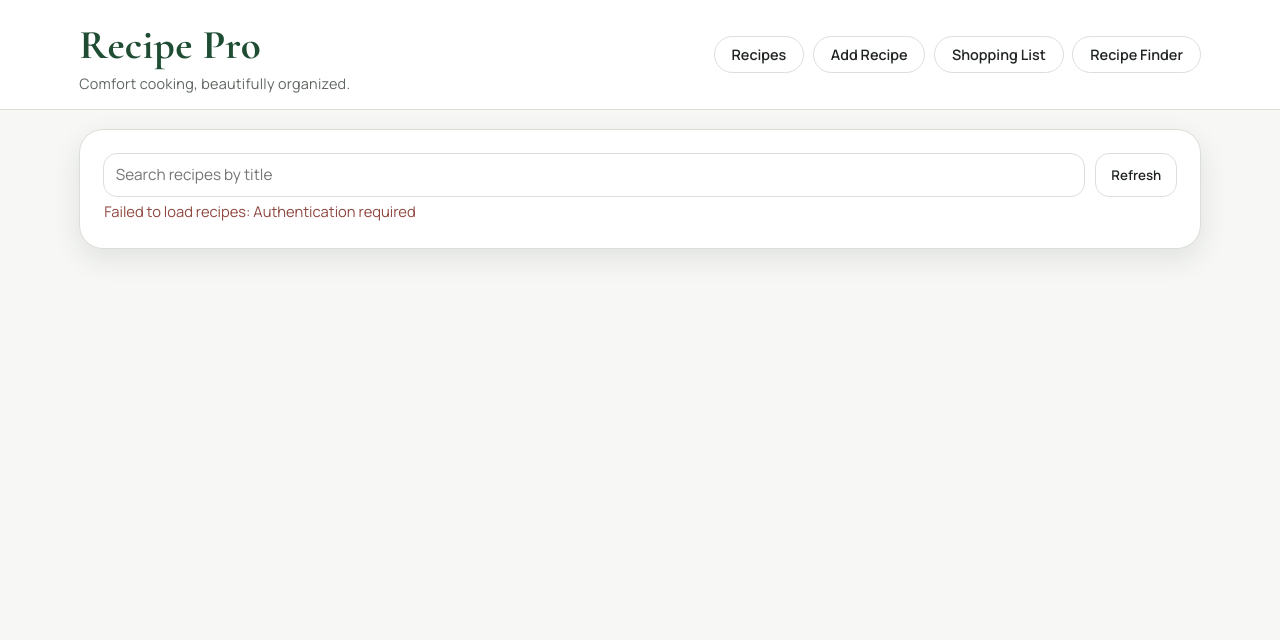
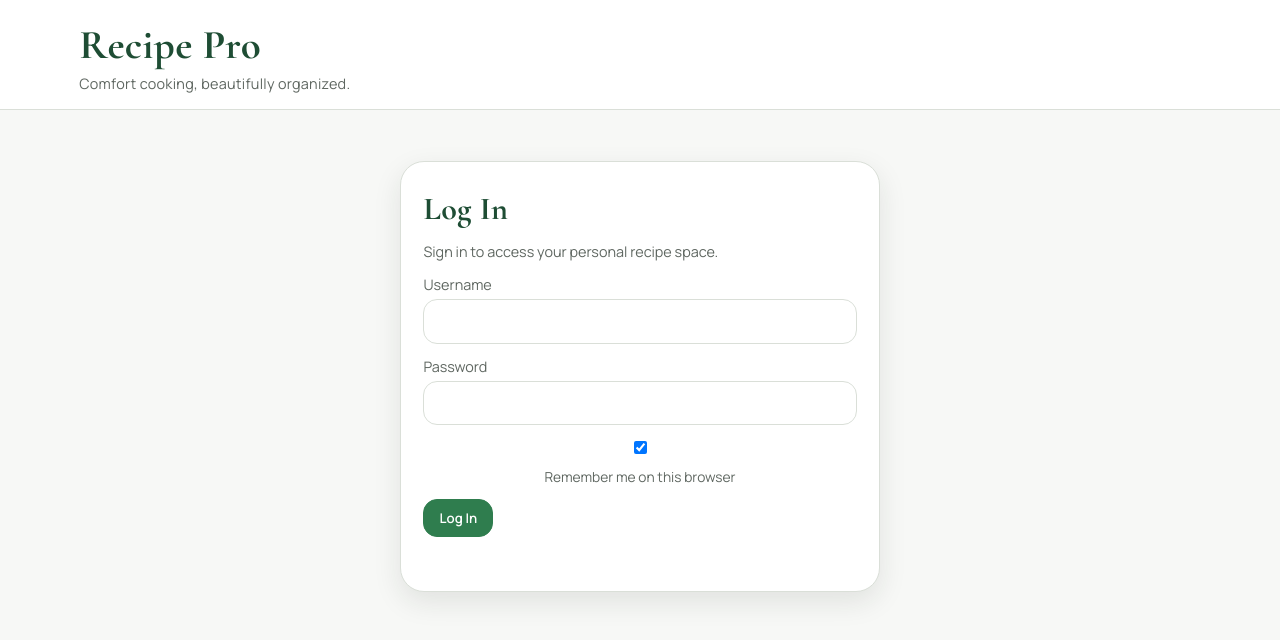
Before and after one commit to amendez13/recipe-pro, a FastAPI app: page / in a window 1280 px wide. Shown: the top 640 px of the page. Run offline with FastAPI, Linux system fonts and the light colour scheme; parts of the project's set-up code (start-up, migrations or seed data) failed here and were passed over; some libraries are stand-ins or nearby versions.

Commit message:
feat: add login/logout UI and session bootstrap flow
- add dedicated login template with remember-me option
- add header auth controls (current user + logout)
- bootstrap app auth state via /api/auth/me on startup
- hide main navigation when unauthenticated

Closes #22

```diff
--- a/app/static/app.js
+++ b/app/static/app.js
@@ -9,6 +9,8 @@ const state = {
     detailRecipeId: null,
     focusMode: false,
     focusStepIndex: 0,
+    authUser: null,
+    authReady: false,
 };
 
 const api = {
@@ -121,9 +123,27 @@ const api = {
             body: JSON.stringify(payload),
         });
     },
+    login(payload) {
+        return this.request('/api/auth/login', {
+            method: 'POST',
+            headers: { 'Content-Type': 'application/json' },
+            body: JSON.stringify(payload),
+        });
+    },
+    logout() {
+        return this.request('/api/auth/logout', { method: 'POST' });
+    },
+    me() {
+        return this.request('/api/auth/me');
+    },
 };
 
 function nav(route, payload = null) {
+    if (route !== 'login' && !state.authUser) {
+        state.route = 'login';
+        render();
+        return;
+    }
     state.route = route;
     if (route === 'detail' && payload) {
         state.detailRecipeId = payload.id;
@@ -142,6 +162,36 @@ function nav(route, payload = null) {
 
 document.querySelectorAll('[data-route]').forEach((button) => {
     button.addEventListener('click', () => nav(button.dataset.route));
+});
+
+const authUsernameEl = document.getElementById('auth-username');
+const logoutBtnEl = document.getElementById('logout-btn');
+const navActionsEl = document.querySelector('.nav-actions');
+
+function renderHeaderAuth() {
+    if (state.authUser) {
+        authUsernameEl.textContent = state.authUser.username;
+        authUsernameEl.classList.remove('hidden');
+        logoutBtnEl.classList.remove('hidden');
+        navActionsEl.classList.remove('hidden');
+    } else {
+        authUsernameEl.textContent = '';
+        authUsernameEl.classList.add('hidden');
+        logoutBtnEl.classList.add('hidden');
+        navActionsEl.classList.add('hidden');
+    }
+}
+
+logoutBtnEl.addEventListener('click', async () => {
+    try {
+        await api.logout();
+    } catch (_) {
+        // Even if logout call fails, drop local auth state.
+    }
+    state.authUser = null;
+    state.route = 'login';
+    renderHeaderAuth();
+    render();
 });
 
 function setMessage(el, text, isError = false) {
@@ -168,6 +218,35 @@ function escapeHtml(text) {
     const div = document.createElement('div');
     div.textContent = String(text ?? '');
     return div.innerHTML;
+}
+
+async function renderLoginView() {
+    root.innerHTML = '';
+    const node = document.getElementById('login-view-template').content.cloneNode(true);
+    root.appendChild(node);
+
+    const form = document.getElementById('login-form');
+    const messageEl = document.getElementById('login-message');
+    const usernameEl = document.getElementById('login-username');
+    const passwordEl = document.getElementById('login-password');
+    const rememberEl = document.getElementById('login-remember');
+
+    form.addEventListener('submit', async (event) => {
+        event.preventDefault();
+        setMessage(messageEl, 'Signing in...');
+        try {
+            const session = await api.login({
+                username: usernameEl.value.trim(),
+                password: passwordEl.value,
+                remember: rememberEl.checked,
+            });
+            state.authUser = { username: session.username };
+            renderHeaderAuth();
+            nav('list');
+        } catch (err) {
+            setMessage(messageEl, err.message || 'Login failed', true);
+        }
+    });
 }
 
 async function renderListView() {
@@ -953,6 +1032,14 @@ async function renderIngredientsView() {
 }
 
 async function render() {
+    if (!state.authReady) {
+        return;
+    }
+    renderHeaderAuth();
+    if (!state.authUser) {
+        await renderLoginView();
+        return;
+    }
     if (state.route === 'list') {
         await renderListView();
         return;
@@ -992,4 +1079,17 @@ async function render() {
     nav('list');
 }
 
-render();
+async function bootstrapAuth() {
+    try {
+        const session = await api.me();
+        state.authUser = { username: session.username };
+        state.route = 'list';
+    } catch (_) {
+        state.authUser = null;
+        state.route = 'login';
+    } finally {
+        state.authReady = true;
+    }
+}
+
+bootstrapAuth().then(render);
--- a/app/static/style.css
+++ b/app/static/style.css
@@ -90,6 +90,21 @@ h3 {
     flex-wrap: wrap;
 }
 
+.auth-controls {
+    display: flex;
+    align-items: center;
+    gap: 0.55rem;
+}
+
+.auth-username {
+    font-size: 0.86rem;
+    color: var(--text-soft);
+    padding: 0.3rem 0.6rem;
+    border-radius: 999px;
+    border: 1px solid var(--line);
+    background: #fff;
+}
+
 .nav-actions button {
     border-radius: 999px;
     padding: 0.52rem 1.05rem;
@@ -113,6 +128,19 @@ h3 {
     padding: clamp(1rem, 2.2vw, 1.4rem);
     box-shadow: var(--shadow-soft);
     animation: rise-in 360ms ease-out;
+}
+
+.login-panel {
+    max-width: 480px;
+    margin: 2rem auto;
+}
+
+.remember-check {
+    font-size: 0.86rem;
+}
+
+.remember-check input {
+    width: auto;
 }
 
 .card {
--- a/app/templates/index.html
+++ b/app/templates/index.html
@@ -13,6 +13,10 @@
                 <h1>Recipe Pro</h1>
                 <p>Comfort cooking, beautifully organized.</p>
             </div>
+            <div class="auth-controls">
+                <span id="auth-username" class="auth-username hidden"></span>
+                <button id="logout-btn" type="button" class="hidden">Log Out</button>
+            </div>
             <nav class="nav-actions">
                 <button data-route="list">Recipes</button>
                 <button data-route="add">Add Recipe</button>
@@ -23,6 +27,25 @@
     </header>
 
     <main class="shell" id="app-root"></main>
+
+    <template id="login-view-template">
+        <section class="panel login-panel">
+            <h2>Log In</h2>
+            <p class="muted">Sign in to access your personal recipe space.</p>
+            <form id="login-form" class="stack">
+                <label>Username<input id="login-username" autocomplete="username" required></label>
+                <label>Password<input id="login-password" type="password" autocomplete="current-password" required></label>
+                <label class="row gap align-center remember-check">
+                    <input id="login-remember" type="checkbox" checked>
+                    <span>Remember me on this browser</span>
+                </label>
+                <div class="row gap">
+                    <button type="submit">Log In</button>
+                </div>
+                <div id="login-message" class="message"></div>
+            </form>
+        </section>
+    </template>
 
     <template id="list-view-template">
         <section class="panel">
```
